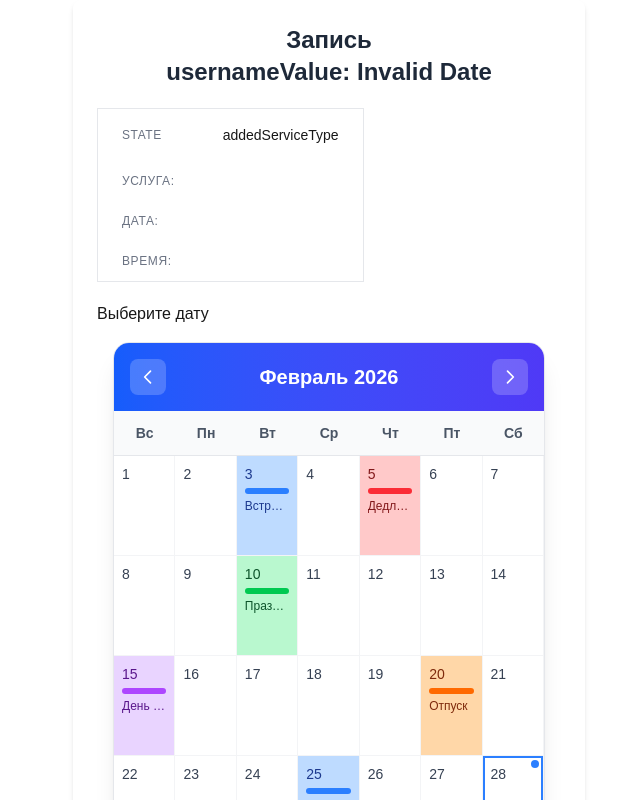
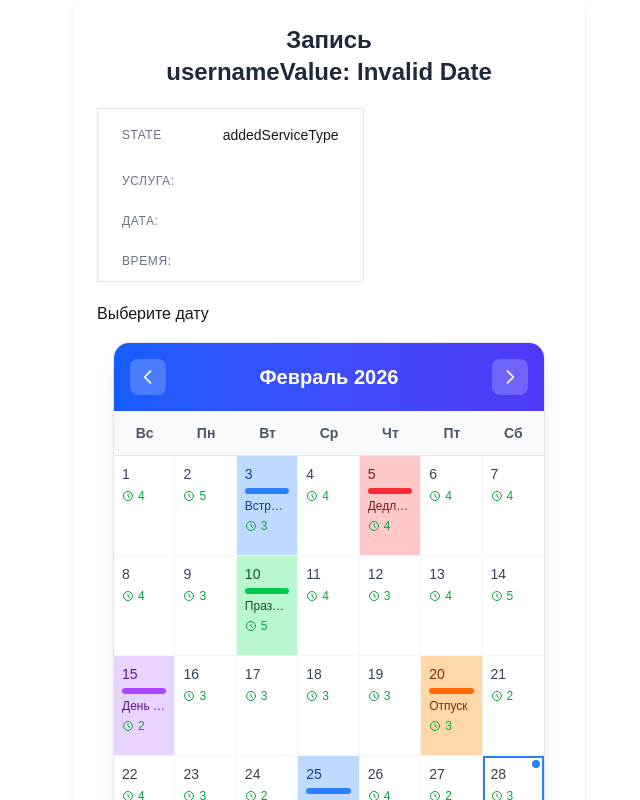
Before and after one commit to Yeminfu/erp-next, a Next.js app: page / in a window 1280 px wide. Shown: the top 800 px of the page, without its empty margins (311-951 px from the left). Built offline with nearby package versions, Linux system fonts and the light colour scheme.

Commit message:
добавил подсказки

```diff
--- a/app/calendar.tsx
+++ b/app/calendar.tsx
@@ -1,10 +1,10 @@
 // components/ColoredCalendar.tsx
-import { useState, useMemo, JSXElementConstructor, Key, ReactElement, ReactNode, ReactPortal } from 'react';
+import { useState, useMemo, useEffect } from 'react';
 
 // 🔹 Типы
 interface CalendarEvent {
   id: string;
-  date: string; // YYYY-MM-DD
+  date: string;
   type: EventType;
   title: string;
 }
@@ -12,14 +12,16 @@ interface CalendarEvent {
 type EventType = 'meeting' | 'deadline' | 'holiday' | 'birthday' | 'vacation';
 
 interface EventColors {
-  [key: string]: {
-    bg: string;
-    light: string;
-    text: string;
-  };
+  [key: string]: { bg: string; light: string; text: string };
 }
 
-// 🔹 Цвета событий (яркие, чтобы было видно)
+interface FreeTimeSlot {
+  start: string;
+  end: string;
+  available: boolean;
+}
+
+// 🔹 Цвета событий
 const eventColors: EventColors = {
   meeting: { bg: 'bg-blue-500', light: 'bg-blue-200', text: 'text-blue-900' },
   deadline: { bg: 'bg-red-500', light: 'bg-red-200', text: 'text-red-900' },
@@ -35,9 +37,23 @@ const monthNames: string[] = [
 
 const dayNames: string[] = ['Вс', 'Пн', 'Вт', 'Ср', 'Чт', 'Пт', 'Сб'];
 
-export default function ColoredCalendar(props: { setValue: Function }) {
+// 🔹 Генерация свободных слотов (mock)
+const generateFreeSlots = (dateStr: string): FreeTimeSlot[] => {
+  const dayOfMonth = new Date(dateStr).getDate();
+  return [
+    { start: '09:00', end: '11:00', available: dayOfMonth % 3 !== 0 },
+    { start: '11:00', end: '13:00', available: dayOfMonth % 2 === 0 },
+    { start: '14:00', end: '16:00', available: true },
+    { start: '16:00', end: '18:00', available: dayOfMonth % 4 !== 0 },
+    { start: '18:00', end: '20:00', available: dayOfMonth < 15 },
+  ];
+};
+
+export default function ColoredCalendar(props: { setValue: (data: { date: Date; eventType?: EventType }) => void }) {
   const [currentDate, setCurrentDate] = useState<Date>(new Date());
-  const [selectedDate, setSelectedDate] = useState<Date | null>(null); // ✅ null по умолчанию
+  const [selectedDate, setSelectedDate] = useState<Date | null>(null);
+  const [openTooltipDay, setOpenTooltipDay] = useState<number | null>(null);
+  const [isMobile, setIsMobile] = useState<boolean>(false);
 
   const year: number = currentDate.getFullYear();
   const month: number = currentDate.getMonth();
@@ -45,11 +61,35 @@ export default function ColoredCalendar(props: { setValue: Function }) {
   const daysInMonth: number = new Date(year, month + 1, 0).getDate();
   const firstDayOfMonth: number = new Date(year, month, 1).getDay();
 
-  // 🔹 Генерируем события для ТЕКУЩЕГО месяца (чтобы было видно заливку)
+  // 🔹 Определяем мобильное устройство
+  useEffect(() => {
+    const checkMobile = () => {
+      setIsMobile(window.innerWidth < 768 || 'ontouchstart' in window);
+    };
+    checkMobile();
+    window.addEventListener('resize', checkMobile);
+    return () => window.removeEventListener('resize', checkMobile);
+  }, []);
+
+  // 🔹 Закрытие tooltip при клике вне
+  useEffect(() => {
+    if (!isMobile || openTooltipDay === null) return;
+
+    const handleClickOutside = (e: MouseEvent) => {
+      const target = e.target as HTMLElement;
+      if (!target.closest('[data-calendar-day]')) {
+        setOpenTooltipDay(null);
+      }
+    };
+
+    document.addEventListener('click', handleClickOutside);
+    return () => document.removeEventListener('click', handleClickOutside);
+  }, [isMobile, openTooltipDay]);
+
+  // 🔹 События для текущего месяца
   const events: CalendarEvent[] = useMemo(() => {
     const currentMonth = String(month + 1).padStart(2, '0');
     const currentYear = String(year);
-
     return [
       { id: '1', date: `${currentYear}-${currentMonth}-03`, type: 'meeting', title: 'Встреча' },
       { id: '2', date: `${currentYear}-${currentMonth}-05`, type: 'deadline', title: 'Дедлайн' },
@@ -58,65 +98,61 @@ export default function ColoredCalendar(props: { setValue: Function }) {
       { id: '5', date: `${currentYear}-${currentMonth}-20`, type: 'vacation', title: 'Отпуск' },
       { id: '6', date: `${currentYear}-${currentMonth}-25`, type: 'meeting', title: 'Презентация' },
       { id: '7', date: `${currentYear}-${currentMonth}-31`, type: 'meeting', title: 'Ситуация' },
-
     ];
   }, [year, month]);
 
-  // 🔹 Получить события для дня
   const getEventsForDay = (day: number): CalendarEvent[] => {
-    const dateStr: string = `${year}-${String(month + 1).padStart(2, '0')}-${String(day).padStart(2, '0')}`;
-    return events.filter((event: CalendarEvent) => event.date === dateStr);
+    const dateStr = `${year}-${String(month + 1).padStart(2, '0')}-${String(day).padStart(2, '0')}`;
+    return events.filter(event => event.date === dateStr);
   };
 
-  // 🔹 Проверка выбранной даты
+  const getFreeSlotsForDay = (day: number): FreeTimeSlot[] => {
+    const dateStr = `${year}-${String(month + 1).padStart(2, '0')}-${String(day).padStart(2, '0')}`;
+    return generateFreeSlots(dateStr);
+  };
+
   const isSelected = (day: number): boolean => {
     if (!selectedDate) return false;
-    return (
-      day === selectedDate.getDate() &&
-      month === selectedDate.getMonth() &&
-      year === selectedDate.getFullYear()
-    );
+    return day === selectedDate.getDate() && month === selectedDate.getMonth() && year === selectedDate.getFullYear();
   };
 
-  // 🔹 Проверка сегодняшнего дня
   const isToday = (day: number): boolean => {
-    const today: Date = new Date();
-    return (
-      day === today.getDate() &&
-      month === today.getMonth() &&
-      year === today.getFullYear()
-    );
+    const today = new Date();
+    return day === today.getDate() && month === today.getMonth() && year === today.getFullYear();
   };
 
-  // 🔹 Навигация
-  const prevMonth = (): void => {
-    setCurrentDate(new Date(year, month - 1, 1));
-  };
+  const prevMonth = () => setCurrentDate(new Date(year, month - 1, 1));
+  const nextMonth = () => setCurrentDate(new Date(year, month + 1, 1));
 
-  const nextMonth = (): void => {
-    setCurrentDate(new Date(year, month + 1, 1));
-  };
+  const handleDayInteraction = (day: number, eventType?: EventType, e?: React.MouseEvent) => {
+    if (isMobile) {
+      e?.stopPropagation();
+      const freeSlots = getFreeSlotsForDay(day);
+      const hasFreeSlots = freeSlots.some(s => s.available);
 
-  // 🔹 Клик по дате
-  const handleDateClick = (day: number, eventType: any): void => {
-    // console.log({ day, eventType });
-    if (!eventType) {
-      console.log('стояночка');
-
+      if (hasFreeSlots && openTooltipDay !== day) {
+        setOpenTooltipDay(day);
         return;
       }
 
-    var date = new Date(year, month, day);
+      setOpenTooltipDay(null);
+    }
 
-    props.setValue({ date, eventType })
+    if (!eventType) {
+      console.log('standing');
+      return;
+    }
 
+    const date = new Date(year, month, day);
+    props.setValue({ date, eventType });
     setSelectedDate(date);
   };
 
-  // 🔹 Массивы дней
+  const closeTooltip = () => setOpenTooltipDay(null);
+
   const emptyDays: (null | undefined)[] = Array(firstDayOfMonth).fill(null);
-  const days: number[] = Array.from({ length: daysInMonth }, (_, i: number) => i + 1);
-  const allDays: any[] = [...emptyDays, ...days];
+  const days: number[] = Array.from({ length: daysInMonth }, (_, i) => i + 1);
+  const allDays:any[] = [...emptyDays, ...days];
 
   return (
     <div className="w-full max-w-4xl mx-auto p-4">
@@ -125,25 +161,13 @@ export default function ColoredCalendar(props: { setValue: Function }) {
         {/* Заголовок */}
         <div className="bg-gradient-to-r from-blue-600 to-indigo-600 px-4 py-4">
           <div className="flex items-center justify-between">
-            <button
-              onClick={prevMonth}
-              type="button"
-              className="p-2 bg-white/20 hover:bg-white/30 rounded-lg transition text-white"
-            >
+            <button onClick={prevMonth} type="button" className="p-2 bg-white/20 hover:bg-white/30 rounded-lg transition text-white">
               <svg className="w-5 h-5" fill="none" stroke="currentColor" viewBox="0 0 24 24">
                 <path strokeLinecap="round" strokeLinejoin="round" strokeWidth={2} d="M15 19l-7-7 7-7" />
               </svg>
             </button>
-
-            <h2 className="text-xl font-bold text-white">
-              {monthNames[month]} {year}
-            </h2>
-
-            <button
-              onClick={nextMonth}
-              type="button"
-              className="p-2 bg-white/20 hover:bg-white/30 rounded-lg transition text-white"
-            >
+            <h2 className="text-xl font-bold text-white">{monthNames[month]} {year}</h2>
+            <button onClick={nextMonth} type="button" className="p-2 bg-white/20 hover:bg-white/30 rounded-lg transition text-white">
               <svg className="w-5 h-5" fill="none" stroke="currentColor" viewBox="0 0 24 24">
                 <path strokeLinecap="round" strokeLinejoin="round" strokeWidth={2} d="M9 5l7 7-7 7" />
               </svg>
@@ -153,7 +177,7 @@ export default function ColoredCalendar(props: { setValue: Function }) {
 
         {/* Дни недели */}
         <div className="grid grid-cols-7 bg-gray-50 border-b border-gray-200">
-          {dayNames.map((day: string) => (
+          {dayNames.map((day) => (
             <div key={day} className="py-3 text-center text-sm font-semibold text-gray-600">
               <span className="hidden sm:inline">{day}</span>
               <span className="sm:hidden">{day.charAt(0)}</span>
@@ -164,54 +188,45 @@ export default function ColoredCalendar(props: { setValue: Function }) {
         {/* Дни месяца */}
         <div className="grid grid-cols-7">
           {allDays.map((day: number | null, index: number) => {
-            if (!day) {
-              return <div key={`empty-${index}`} className="min-h-[70px] md:min-h-[100px]" />
-            }
+            if (!day) return <div key={`empty-${index}`} className="min-h-[70px] md:min-h-[100px]" />;
 
+            // ✅ ОБЯЗАТЕЛЬНО: Объявляем переменные ЗДЕСЬ перед использованием
             const dayEvents: CalendarEvent[] = getEventsForDay(day);
             const hasEvents: boolean = dayEvents.length > 0;
             const eventType: EventType | undefined = hasEvents ? dayEvents[0].type : undefined;
             const colors: EventColors[string] | undefined = eventType ? eventColors[eventType] : undefined;
-
             const selected: boolean = isSelected(day);
             const today: boolean = isToday(day);
 
-            if (1) return <>
-              <CalendarDayButton day={day} hasEvents={hasEvents} colors={colors} today={today} selected={selected} dayEvents={dayEvents} />
-            </>
+            // ✅ ВОТ ЭТА СТРОКА БЫЛА ПРОПУЩЕНА:
+            const freeSlots: FreeTimeSlot[] = getFreeSlotsForDay(day);
+            const availableSlots: FreeTimeSlot[] = freeSlots.filter((slot: FreeTimeSlot) => slot.available);
+
+            const isTooltipOpen: boolean = isMobile ? openTooltipDay === day : false;
 
             return (
+              <div
+                key={day}
+                className="relative group"
+                data-calendar-day
+              >
                 <button
-                key={day}
-                onMouseOver={() => {
-                  console.log('over');
-                  // alert('over');
-
-                }}
-                onMouseLeave={() => {
-                  console.log('leave');
-                  // alert('leave');
-
-
-                }}
-                onClick={() => {
-                  // alert()
-                  // handleDateClick(day, eventType)
-                }}
+                  onClick={(e) => handleDayInteraction(day, eventType, e)}
                   type="button"
-                className={`min-h-[70px] md:min-h-[100px] p-2 border-b border-r border-gray-100 transition relative flex flex-col
-                  ${hasEvents
-                    ? `${colors?.light} hover:${colors?.bg} ${colors?.text}`  // ✅ Цветная заливка
-                    : 'bg-white hover:bg-gray-50 text-gray-700'}  // ✅ Обычный день
+                  className={`min-h-[70px] md:min-h-[100px] p-2 border-b border-r border-gray-100 transition relative flex flex-col w-full text-left
+                    ${selected
+                      ? 'bg-gray-800 text-white'
+                      : hasEvents
+                        ? `${colors?.light} hover:${colors?.bg} ${colors?.text}`
+                        : 'bg-white hover:bg-gray-50 text-gray-700'}
                     ${today && !selected ? 'ring-2 ring-blue-500 ring-inset' : ''}
                     ${index % 7 === 6 ? 'border-r-0' : ''}
                   `}
                 >
-                <span className={`text-sm font-medium self-start }`}>
+                  <span className={`text-sm font-medium self-start ${selected ? 'text-white' : ''}`}>
                     {day}
                   </span>
 
-                {/* ✅ Индикатор события */}
                   {hasEvents && !selected && (
                     <>
                       <div className={`mt-1 w-full h-1.5 rounded ${colors?.bg}`} />
@@ -224,11 +239,91 @@ export default function ColoredCalendar(props: { setValue: Function }) {
                     </>
                   )}
 
-                {/* ✅ Индикатор сегодня */}
                   {today && !selected && (
                     <span className="absolute top-1 right-1 w-2 h-2 bg-blue-500 rounded-full" />
                   )}
+
+                  {/* Индикатор слотов */}
+                  {!selected && availableSlots.length > 0 && (
+                    <span className="text-xs text-green-600 mt-1 flex items-center gap-1">
+                      <svg className="w-3 h-3" fill="none" stroke="currentColor" viewBox="0 0 24 24">
+                        <path strokeLinecap="round" strokeLinejoin="round" strokeWidth={2} d="M12 8v4l3 3m6-3a9 9 0 11-18 0 9 9 0 0118 0z" />
+                      </svg>
+                      {availableSlots.length}
+                    </span>
+                  )}
                 </button>
+
+                {/* Tooltip */}
+                {availableSlots.length > 0 && (
+                  <div
+                    className={`absolute bottom-full left-1/2 -translate-x-1/2 mb-2
+                      w-64 p-3 bg-gray-800 text-white text-sm rounded-lg shadow-xl z-50
+                      transition-all duration-200
+                      ${isMobile
+                        ? (isTooltipOpen
+                          ? 'opacity-100 visible translate-y-0'
+                          : 'opacity-0 invisible translate-y-2 pointer-events-none')
+                        : 'opacity-0 invisible translate-y-2 group-hover:opacity-100 group-hover:visible group-hover:translate-y-0'
+                      }
+                    `}
+                  >
+                    <div className="font-semibold mb-2 pb-2 border-b border-gray-700 flex items-center justify-between">
+                      <span>{day} {monthNames[month]}</span>
+                      {isMobile && (
+                        <button
+                          type="button"
+                          onClick={(e) => { e.stopPropagation(); closeTooltip(); }}
+                          className="p-1 hover:bg-gray-700 rounded"
+                        >
+                          <svg className="w-4 h-4" fill="none" stroke="currentColor" viewBox="0 0 24 24">
+                            <path strokeLinecap="round" strokeLinejoin="round" strokeWidth={2} d="M6 18L18 6M6 6l12 12" />
+                          </svg>
+                        </button>
+                      )}
+                    </div>
+
+                    <div className="space-y-2 max-h-48 overflow-y-auto">
+                      {freeSlots.map((slot, idx) => (
+                        <button
+                          key={idx}
+                          type="button"
+                          onClick={(e) => {
+                            e.stopPropagation();
+                            if (slot.available) {
+                              const date = new Date(year, month, day);
+                              props.setValue({ date, eventType });
+                              setSelectedDate(date);
+                              if (isMobile) closeTooltip();
+                            }
+                          }}
+                          disabled={!slot.available}
+                          className={`w-full flex items-center justify-between px-3 py-2 rounded text-left
+                            ${slot.available
+                              ? 'bg-green-600/30 hover:bg-green-600/50 text-green-100 cursor-pointer'
+                              : 'bg-gray-700/50 text-gray-400 cursor-not-allowed'}`}
+                        >
+                          <span className="text-xs font-mono">
+                            {slot.start} - {slot.end}
+                          </span>
+                          {slot.available ? (
+                            <span className="text-xs font-medium text-green-300 flex items-center gap-1">
+                              <svg className="w-3 h-3" fill="currentColor" viewBox="0 0 20 20">
+                                <path fillRule="evenodd" d="M16.707 5.293a1 1 0 010 1.414l-8 8a1 1 0 01-1.414 0l-4-4a1 1 0 011.414-1.414L8 12.586l7.293-7.293a1 1 0 011.414 0z" clipRule="evenodd" />
+                              </svg>
+                              Выбрать
+                            </span>
+                          ) : (
+                            <span className="text-xs">Занято</span>
+                          )}
+                        </button>
+                      ))}
+                    </div>
+
+                    <div className="absolute top-full left-1/2 -translate-x-1/2 border-4 border-transparent border-t-gray-800" />
+                  </div>
+                )}
+              </div>
             );
           })}
         </div>
@@ -237,7 +332,7 @@ export default function ColoredCalendar(props: { setValue: Function }) {
         <div className="px-4 py-4 bg-gray-50 border-t border-gray-200">
           <h3 className="text-sm font-semibold text-gray-700 mb-3">События:</h3>
           <div className="flex flex-wrap gap-3">
-            {Object.entries(eventColors).map(([type, colors]: [string, EventColors[string]]) => (
+            {Object.entries(eventColors).map(([type, colors]) => (
               <div key={type} className="flex items-center gap-2">
                 <div className={`w-3 h-3 rounded ${colors.bg}`} />
                 <span className="text-sm text-gray-600">
@@ -259,10 +354,7 @@ export default function ColoredCalendar(props: { setValue: Function }) {
               Выбрано:{' '}
               <span className="font-semibold text-gray-800">
                 {selectedDate.toLocaleDateString('ru-RU', {
-                  weekday: 'long',
-                  day: 'numeric',
-                  month: 'long',
-                  year: 'numeric'
+                  weekday: 'long', day: 'numeric', month: 'long', year: 'numeric'
                 })}
               </span>
             </p>
@@ -279,59 +371,3 @@ export default function ColoredCalendar(props: { setValue: Function }) {
     </div>
   );
 }
-
-
-function CalendarDayButton(props: { day: number; hasEvents: any; colors: EventColors[string] | undefined; today: any; selected: any; dayEvents: string | any[]; }) {
-  return <>
-
-    <button
-      // key={props.day}
-      onMouseOver={() => {
-        console.log('over');
-        // alert('over');
-
-      }}
-      onMouseLeave={() => {
-        console.log('leave');
-        // alert('leave');
-
-      }}
-      onClick={() => {
-        // alert()
-        // handleDateClick(day, eventType)
-      }}
-      type="button"
-      className={`min-h-[70px] md:min-h-[100px] p-2 border-b border-r border-gray-100 transition relative flex flex-col
-                  ${props.hasEvents
-          ? `${props.colors?.light} hover:${props.colors?.bg} ${props.colors?.text}`  // ✅ Цветная заливка
-          : 'bg-white hover:bg-gray-50 text-gray-700'
-        }  // ✅ Обычный день
-                  ${props.today && !props.selected
-          ? 'ring-2 ring-blue-500 ring-inset'
-          : ''
-        }
-                `}
-    >
-      <span className={`text-sm font-medium self-start }`}>
-        {props.day}
-      </span>
-
-      {/* ✅ Индикатор события */}
-      {props.hasEvents && !props.selected && (
-        <>
-          <div className={`mt-1 w-full h-1.5 rounded ${props.colors?.bg}`} />
-          <span className="text-xs mt-1 truncate max-w-full">
-            {props.dayEvents[0].title}
-          </span>
-          {props.dayEvents.length > 1 && (
-            <span className="text-xs text-gray-500">+{props.dayEvents.length - 1}</span>
-          )}
-        </>
-      )}
-
-      {/* ✅ Индикатор сегодня */}
-      {props.today && !props.selected && (
-        <span className="absolute top-1 right-1 w-2 h-2 bg-blue-500 rounded-full" />
-      )}
-    </button></>
-}
--- a/app/form.tsx
+++ b/app/form.tsx
@@ -92,7 +92,7 @@ export default function HookForm() {
             Выберите дату
             <HookFormCalendar setValue={(a: any) => {
               console.log('setValue', a);
-              setState('addDate')
+              // setState('addDate')
               setValue('date', a.date);
 
             }} />
```
Lines whose indentation alone changed are shown as unchanged.
